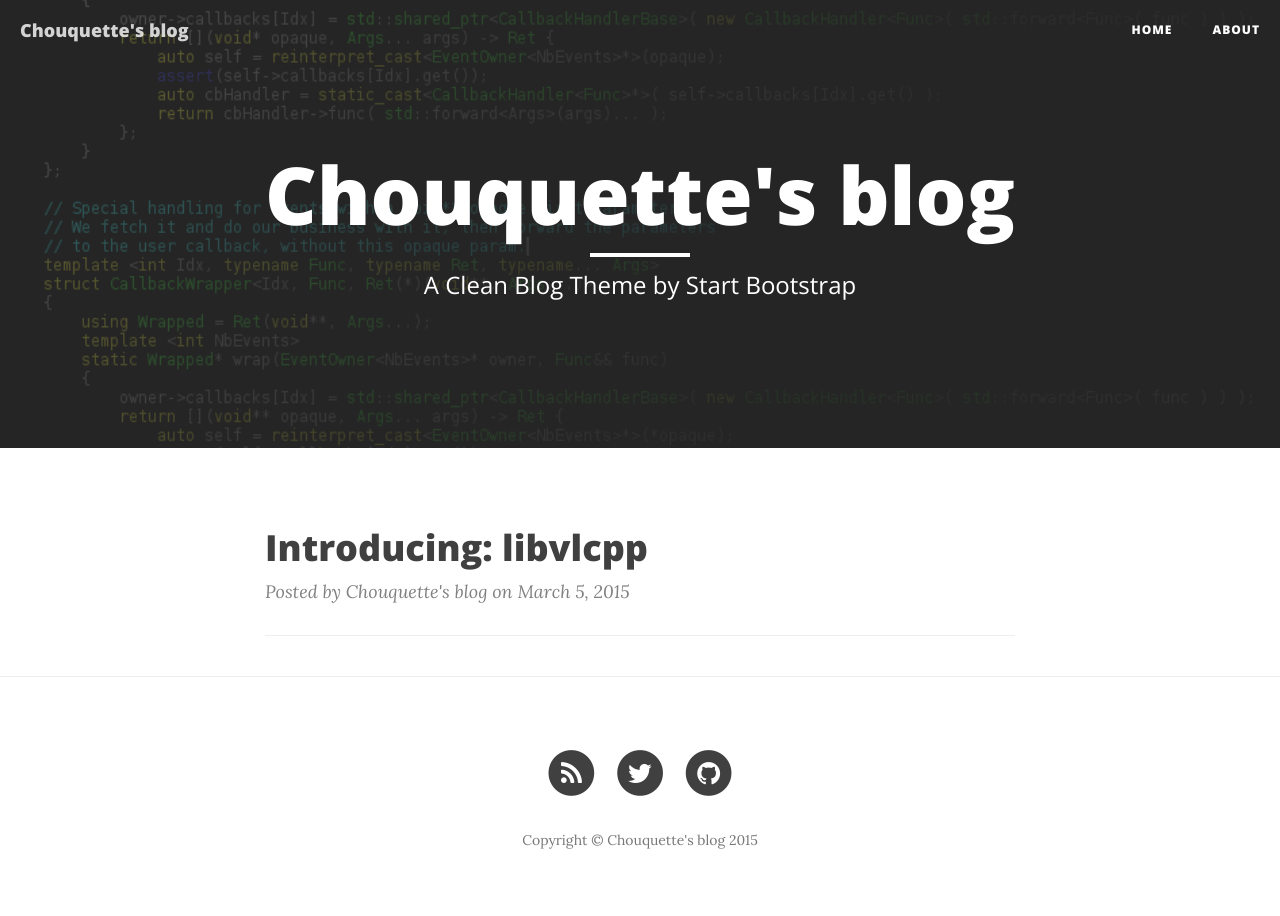
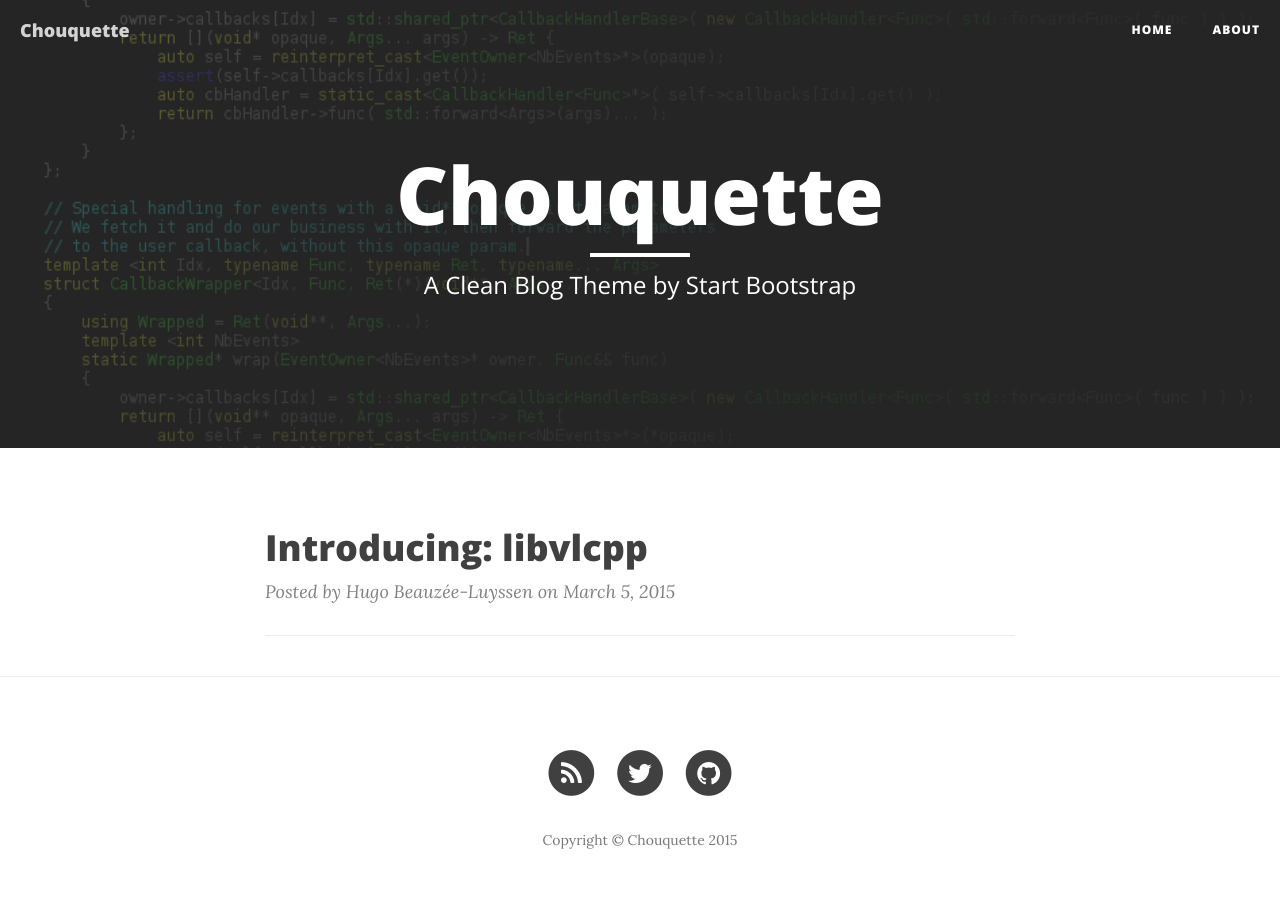
Before and after one commit to chouquette/chouquette, a Jekyll site: the page built from index.html, in a window 1280 px wide. Built offline with Jekyll 4.4.1, drawn with Linux system fonts in a browser that asks for light colours; nearby versions of some CDN libraries; the list of posts is cut into pages by our own code.

Commit message:
Display my name as default post authors

```diff
--- a/_config.yml
+++ b/_config.yml
@@ -1,5 +1,6 @@
 # Site settings
-title: Chouquette's blog
+title: Chouquette
+author: Hugo Beauzée-Luyssen
 header-img: img/banner.png
 email: hugo@beauzee.fr
 description: "Thoughts, rants, and articles from a VLC developer"
--- a/_layouts/post.html
+++ b/_layouts/post.html
@@ -12,7 +12,7 @@
                     {% if page.subtitle %}
                     <h2 class="subheading">{{ page.subtitle }}</h2>
                     {% endif %}
-                    <span class="meta">Posted by {% if page.author %}{{ page.author }}{% else %}{{ site.title }}{% endif %} on {{ page.date | date: "%B %-d, %Y" }}</span>
+                    <span class="meta">Posted by {% if page.author %}{{ page.author }}{% else %}{{ site.author }}{% endif %} on {{ page.date | date: "%B %-d, %Y" }}</span>
                 </div>
             </div>
         </div>
--- a/index.html
+++ b/index.html
@@ -14,7 +14,7 @@
         </h3>
         {% endif %}
     </a>
-    <p class="post-meta">Posted by {% if post.author %}{{ post.author }}{% else %}{{ site.title }}{% endif %} on {{ post.date | date: "%B %-d, %Y" }}</p>
+    <p class="post-meta">Posted by {% if post.author %}{{ post.author }}{% else %}{{ site.author }}{% endif %} on {{ post.date | date: "%B %-d, %Y" }}</p>
 </div>
 <hr>
 {% endfor %}
```
